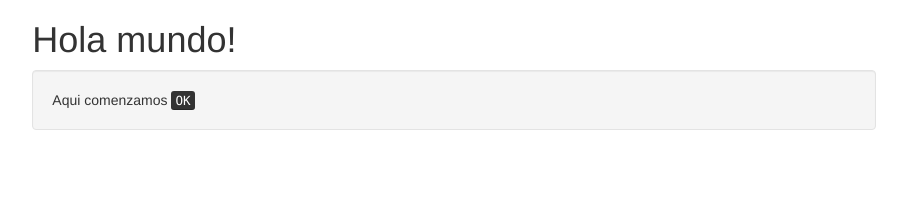
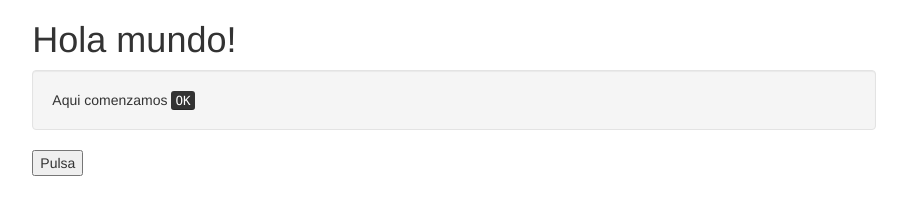
Before and after one commit to RogerNatividad/FactuXenos, a plain HTML site: page Maquetacion/index.html in a window 1280 px wide. Shown: the whole page, without its empty margins (186-1093 px from the left). Drawn offline with Linux system fonts and the light colour scheme.

Commit message:
agregue un bootn

```diff
--- a/Maquetacion/index.html
+++ b/Maquetacion/index.html
@@ -19,6 +19,7 @@
    			<div class="well">
 		    	Aqui comenzamos <kbd>OK</kbd>
 		    </div>
+        <button>Pulsa</button>
    		</div>
     </div>
 
```
